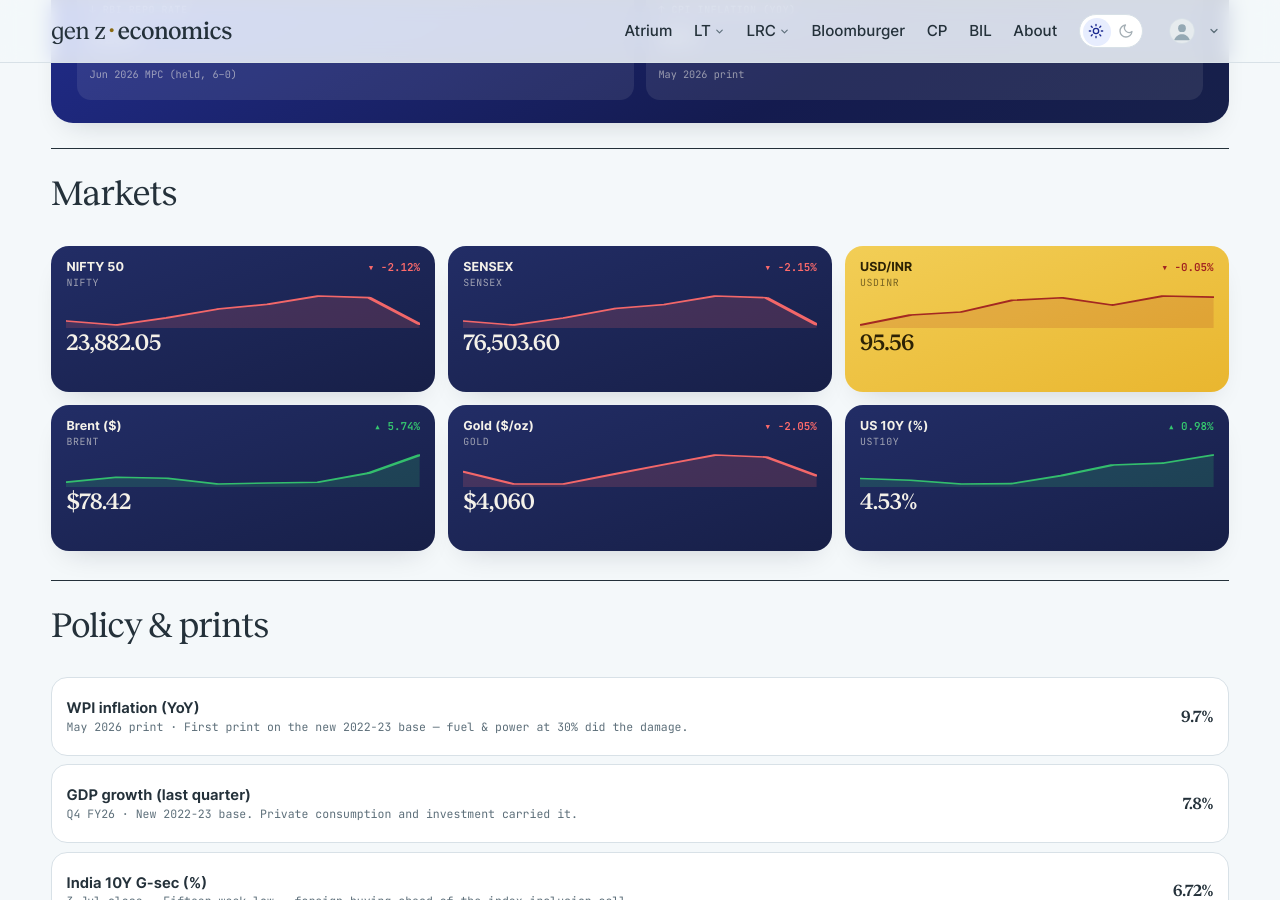
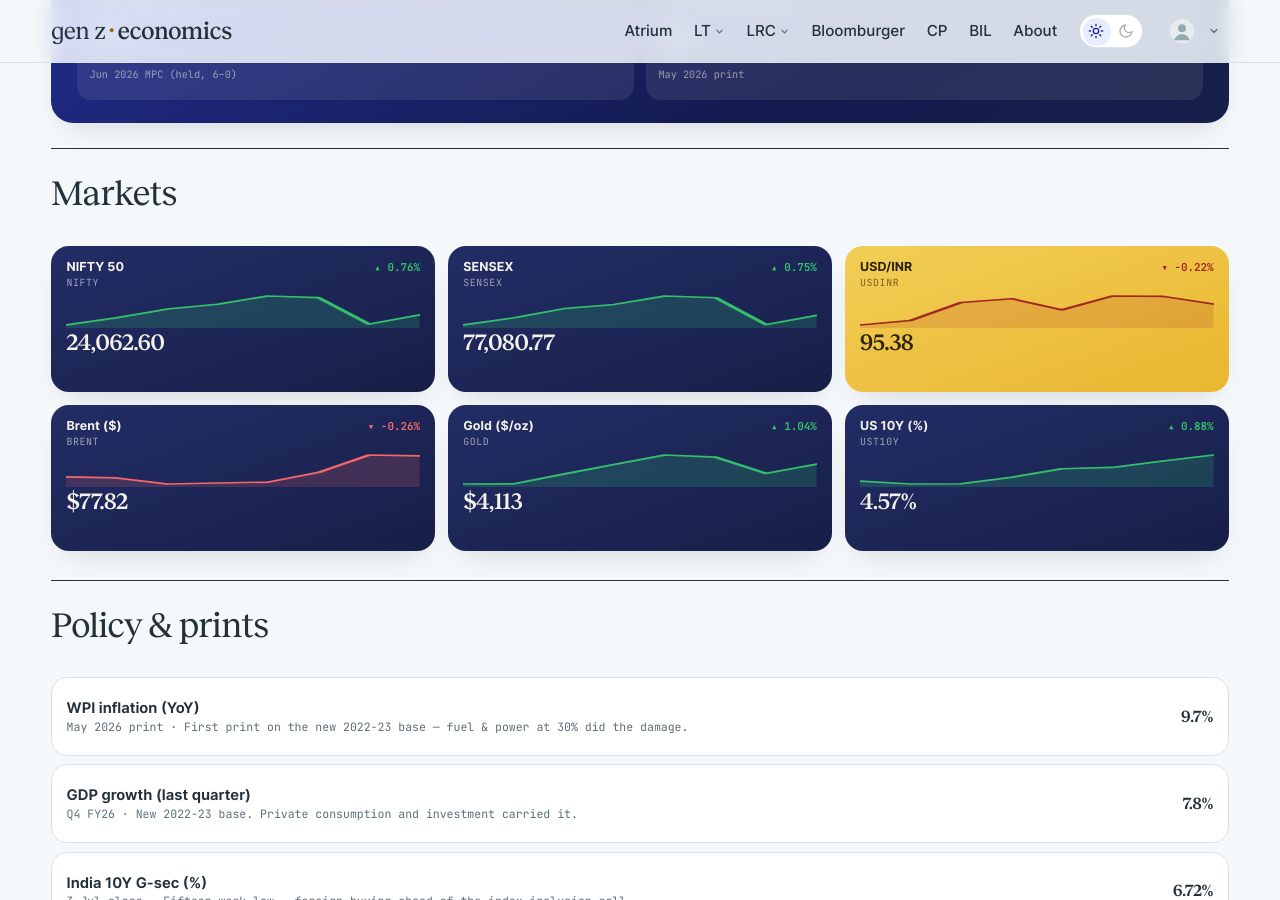
Before and after one commit to harsharya7021/genz-economics.com, a Jekyll site: the page built from macro-watch.html, in a window 1280 px wide and 900 px high, scrolled down 599 px. Built offline with Jekyll 4.4.1, drawn with Linux system fonts in a browser that asks for light colours; comment, search, counter and statistics services are not loaded.

Commit message:
data: morning market refresh

```diff
--- a/_data/macro.json
+++ b/_data/macro.json
@@ -1,94 +1,94 @@
 {
-  "as_of": "8 Jul 2026 close",
+  "as_of": "9 Jul 2026 close",
   "auto": {
     "nifty": {
       "label": "NIFTY 50",
-      "v": "23,882.05",
-      "chg": -2.12,
+      "v": "24,062.60",
+      "chg": 0.76,
       "spark": [
-        23946.25,
         23865.75,
         24005.85,
         24175.699,
         24270.85,
         24430.35,
         24398.699,
-        23882.051
+        23882.051,
+        24062.6
       ]
     },
     "sensex": {
       "label": "SENSEX",
-      "v": "76,503.60",
-      "chg": -2.15,
+      "v": "77,080.77",
+      "chg": 0.75,
       "spark": [
-        76728.367,
         76478.672,
         76922.641,
         77502.117,
         77763.906,
         78285.07,
         78180.719,
-        76503.602
+        76503.602,
+        77080.773
       ]
     },
     "usdinr": {
       "label": "USD/INR",
-      "v": "95.56",
-      "chg": -0.05,
+      "v": "95.38",
+      "chg": -0.22,
       "spark": [
-        94.36,
         94.79,
         94.918,
         95.418,
         95.527,
         95.215,
         95.604,
-        95.555
+        95.593,
+        95.38
       ]
     },
     "brent": {
       "label": "Brent ($)",
-      "v": "$78.42",
-      "chg": 5.74,
+      "v": "$77.82",
+      "chg": -0.26,
       "spark": [
-        71.99,
         73.15,
         72.92,
         71.57,
         71.8,
         71.99,
         74.16,
-        78.42
+        78.02,
+        77.82
       ]
     },
     "gold": {
       "label": "Gold ($/oz)",
-      "v": "$4,060",
-      "chg": -2.05,
+      "v": "$4,113",
+      "chg": 1.04,
       "spark": [
-        4078.7,
         4022.3,
         4022.9,
         4068.3,
         4112.7,
         4155.1,
         4145.3,
-        4060.5
+        4070.9,
+        4113.2
       ]
     },
     "ust10y": {
       "label": "US 10Y (%)",
-      "v": "4.53%",
-      "chg": 0.98,
+      "v": "4.57%",
+      "chg": 0.88,
       "spark": [
-        4.402,
         4.392,
         4.372,
         4.374,
         4.418,
         4.475,
         4.485,
-        4.529
+        4.529,
+        4.569
       ]
     }
   },
--- a/_data/markets.yml
+++ b/_data/markets.yml
@@ -2,16 +2,15 @@
 # USD/INR) are refreshed each weekday morning by the market-data workflow;
 # the India 10Y G-Sec line is maintained by hand. Do not hand-edit the
 # live tickers — the job overwrites them.
-as_of: 8 Jul 2026
+as_of: 9 Jul 2026
 tickers:
 - symbol: NIFTY 50
   code: ^NSEI
-  value: 23,882.05
-  change: −516.65
-  pct: −2.12%
-  dir: down
+  value: 24,062.60
+  change: '+180.55'
+  pct: +0.76%
+  dir: up
   spark:
-  - 23946.25
   - 23865.75
   - 24005.85
   - 24175.699
@@ -19,14 +18,14 @@ tickers:
   - 24430.35
   - 24398.699
   - 23882.051
+  - 24062.6
 - symbol: SENSEX
   code: BSE
-  value: 76,503.60
-  change: −1,677.12
-  pct: −2.15%
-  dir: down
+  value: 77,080.77
+  change: '+577.17'
+  pct: +0.75%
+  dir: up
   spark:
-  - 76728.367
   - 76478.672
   - 76922.641
   - 77502.117
@@ -34,21 +33,22 @@ tickers:
   - 78285.07
   - 78180.719
   - 76503.602
+  - 77080.773
 - symbol: USD / INR
   code: FX
-  value: '95.56'
-  change: −0.05
-  pct: −0.05%
+  value: '95.38'
+  change: −0.21
+  pct: −0.22%
   dir: down
   spark:
-  - 94.36
   - 94.79
   - 94.918
   - 95.418
   - 95.527
   - 95.215
   - 95.604
-  - 95.555
+  - 95.593
+  - 95.38
 - symbol: 10Y G-Sec
   code: IN10Y
   value: 6.72%
```
